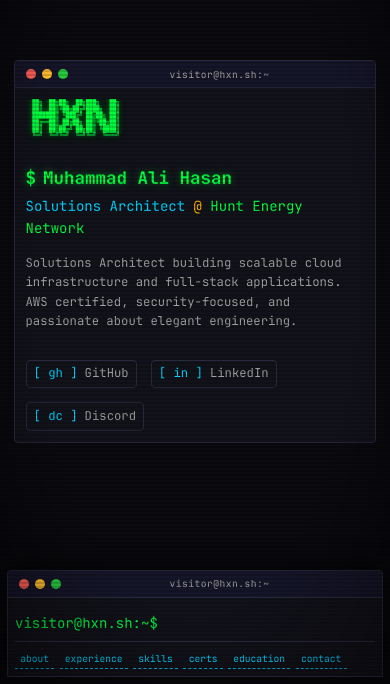
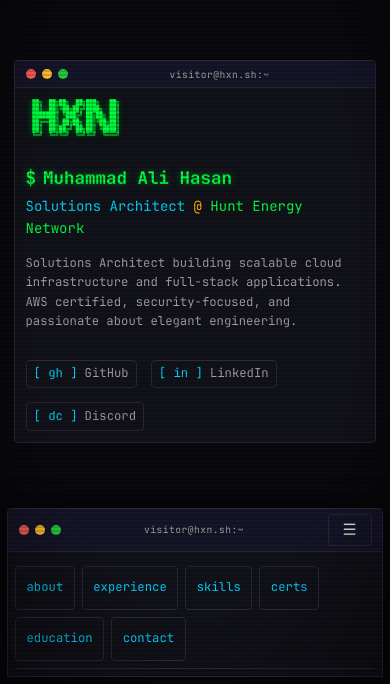
Before and after one commit to alihxn23/alihxn23.github.io, an Astro site: page / in a window 390 px wide. Shown: the part 160-844 px from the top of the page. Built offline with nearby package versions, Linux system fonts and the light colour scheme; Astro itself is replaced by a stand-in of ours.

Commit message:
feat: add touch-friendly mobile nav with toggle and 44px touch targets

```diff
--- a/src/components/TerminalNav.astro
+++ b/src/components/TerminalNav.astro
@@ -5,6 +5,10 @@
  * Fixed-position terminal window at the bottom of the viewport.
  * Provides a command prompt for navigating between sections,
  * with clickable nav links as fallback for traditional navigation.
+ *
+ * On mobile (< 768px), touch-friendly nav links are the primary
+ * navigation method with larger touch targets (min 44x44px).
+ * A toggle button allows showing/hiding the terminal input on mobile.
  *
  * Hydrated with client:load since it's always visible and interactive.
  */
@@ -28,8 +32,22 @@ const navLinks = [
         <span class="terminal-window__dot terminal-window__dot--green"></span>
       </div>
       <span class="terminal-window__title">visitor@hxn.sh:~</span>
+      <button
+        id="terminal-toggle"
+        class="terminal-nav__toggle"
+        aria-label="Toggle terminal input"
+        aria-expanded="false"
+      >
+        <span class="terminal-nav__toggle-icon" aria-hidden="true">&#9776;</span>
+      </button>
     </div>
     <div class="terminal-window__body terminal-nav__body">
+      <div class="terminal-nav__links">
+        {navLinks.map((link) => (
+          <a href={link.href} class="terminal-link terminal-nav__link">{link.label}</a>
+        ))}
+      </div>
+      <div id="terminal-input-section" class="terminal-nav__input-section">
         <div id="terminal-output" class="terminal-nav__output" aria-live="polite" aria-atomic="false"></div>
         <div class="terminal-nav__prompt terminal-prompt">
           <span class="terminal-prompt__user" aria-hidden="true">visitor@hxn.sh:~$</span>
@@ -42,10 +60,6 @@ const navLinks = [
             spellcheck="false"
           />
         </div>
-      <div class="terminal-nav__links">
-        {navLinks.map((link) => (
-          <a href={link.href} class="terminal-link terminal-nav__link">{link.label}</a>
-        ))}
       </div>
     </div>
   </div>
@@ -53,6 +67,34 @@ const navLinks = [
 
 <script>
   import "../scripts/terminal-nav.ts";
+
+  // Mobile terminal toggle functionality
+  function initTerminalToggle() {
+    const toggleBtn = document.getElementById("terminal-toggle");
+    const inputSection = document.getElementById("terminal-input-section");
+
+    if (!toggleBtn || !inputSection) return;
+
+    toggleBtn.addEventListener("click", () => {
+      const isExpanded = toggleBtn.getAttribute("aria-expanded") === "true";
+      toggleBtn.setAttribute("aria-expanded", String(!isExpanded));
+      inputSection.classList.toggle("terminal-nav__input-section--visible");
+
+      // Update toggle icon
+      const icon = toggleBtn.querySelector(".terminal-nav__toggle-icon");
+      if (icon) {
+        icon.textContent = !isExpanded ? "\u2715" : "\u2630";
+      }
+
+      // Focus the input when expanded
+      if (!isExpanded) {
+        const input = document.getElementById("terminal-input") as HTMLInputElement;
+        if (input) input.focus();
+      }
+    });
+  }
+
+  document.addEventListener("DOMContentLoaded", initTerminalToggle);
 </script>
 
 <style>
@@ -110,6 +152,39 @@ const navLinks = [
     padding: 0.125rem 0.375rem;
   }
 
+  /* Toggle button - hidden on desktop, visible on mobile */
+  .terminal-nav__toggle {
+    display: none;
+    background: none;
+    border: 1px solid var(--terminal-border);
+    color: var(--text-primary);
+    font-family: var(--font-mono);
+    font-size: 1.125rem;
+    cursor: pointer;
+    padding: 0.25rem 0.5rem;
+    border-radius: 3px;
+    line-height: 1;
+    margin-left: auto;
+    min-width: 44px;
+    min-height: 32px;
+    align-items: center;
+    justify-content: center;
+  }
+
+  .terminal-nav__toggle:hover,
+  .terminal-nav__toggle:focus-visible {
+    background: var(--terminal-border);
+    outline: 2px solid var(--text-primary);
+    outline-offset: 2px;
+  }
+
+  /* Input section - visible by default on desktop */
+  .terminal-nav__input-section {
+    display: flex;
+    flex-direction: column;
+    gap: 0.5rem;
+  }
+
   /* Ensure the terminal input is visible and usable */
   #terminal-input {
     min-width: 0;
@@ -127,18 +202,58 @@ const navLinks = [
     }
 
     .terminal-nav__body {
-      max-height: 140px;
+      max-height: none;
       padding: 0.5rem;
+    }
+
+    /* Toggle button visible on mobile */
+    .terminal-nav__toggle {
+      display: inline-flex;
+    }
+
+    /* Nav links: primary navigation on mobile with touch-friendly targets */
+    .terminal-nav__links {
+      display: flex;
+      flex-wrap: wrap;
+      gap: 0.5rem;
+      padding-top: 0.5rem;
+      border-top: none;
+      border-bottom: 1px solid var(--terminal-border);
+      padding-bottom: 0.5rem;
+      font-size: 0.875rem;
+    }
+
+    .terminal-nav__link {
+      display: inline-flex;
+      align-items: center;
+      justify-content: center;
+      min-width: 44px;
+      min-height: 44px;
+      padding: 0.5rem 0.75rem;
+      border: 1px solid var(--terminal-border);
+      border-radius: 4px;
+      text-decoration: none;
+      font-size: 0.875rem;
+      transition: background-color 0.15s ease;
+    }
+
+    .terminal-nav__link:hover,
+    .terminal-nav__link:active {
+      background: var(--terminal-border);
+    }
+
+    /* Terminal input section hidden by default on mobile */
+    .terminal-nav__input-section {
+      display: none;
+    }
+
+    .terminal-nav__input-section--visible {
+      display: flex;
     }
 
     .terminal-nav__output {
       max-height: 60px;
       font-size: 0.75rem;
-    }
-
-    .terminal-nav__links {
-      font-size: 0.6875rem;
-      gap: 0.375rem;
     }
   }
 
```
Also changed, not shown: .kiro/specs/personal-website-redesign/tasks.md. Lines whose indentation alone changed are shown as unchanged.
